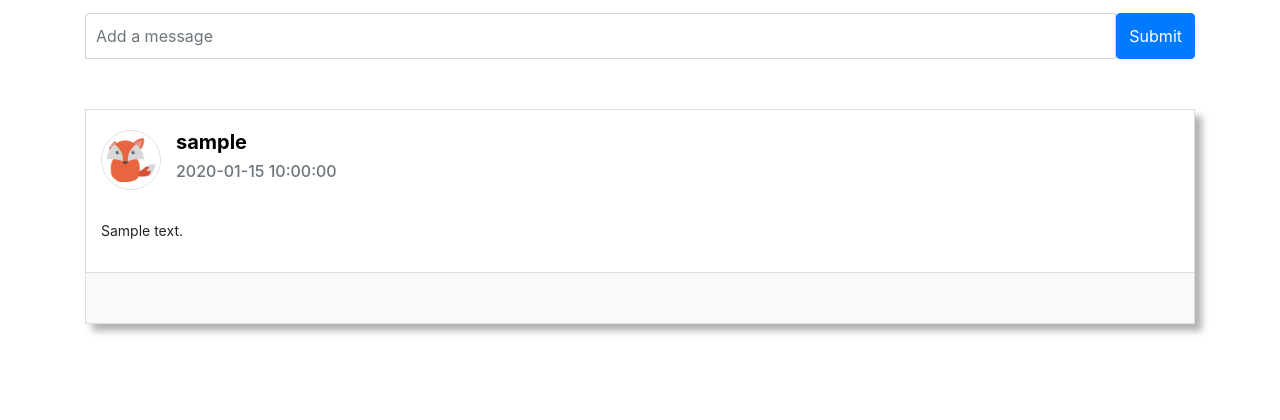
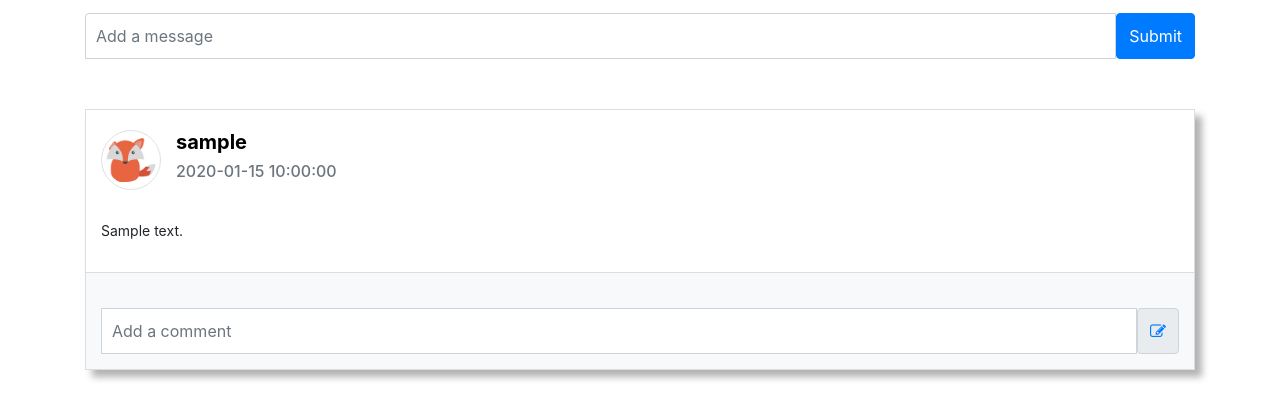
Before and after one commit to drizix/socialnetwork, a PHP site: page /index.php in a window 1280 px wide. Shown: the part 268-688 px from the top of the page. Run offline with PHP 8.4, Linux system fonts and the light colour scheme; the visitor is signed in with stand-in values (Sample User, id 1); tables that the repository leaves empty hold one stand-in row (values such as "Sample post"); some libraries are stand-ins or nearby versions.

Commit message:
Somple comment system

```diff
--- a/controllers/controller.php
+++ b/controllers/controller.php
@@ -61,7 +61,11 @@
     break;
 
   case 'newComment':
-    // code...
+    include "../models/CommentManager.php";
+    if (isset($_SESSION['userId']) && isset($_POST['postId']) && isset($_POST['comment'])) {
+      CreateNewComment($_SESSION['userId'], $_POST['postId'], $_POST['comment']);
+    }
+    header('Location: ?action=display');
     break;
 
   case 'display':
--- a/models/CommentManager.php
+++ b/models/CommentManager.php
@@ -45,3 +45,18 @@
   );
   return $response->fetchAll();
 }
+
+function CreateNewComment($userId, $postId, $comment)
+{
+  global $PDO;
+
+  $data = [
+    'userId' => $userId,
+    'postId' => $postId,
+    'comment' => $comment
+  ];
+
+  $sql = "INSERT INTO comment(user_id, post_id, content) values (:userId, :postId, :comment)";
+  $stmt = $PDO->prepare($sql);
+  $stmt->execute($data);
+}
--- a/views/DisplayPosts.php
+++ b/views/DisplayPosts.php
@@ -126,6 +126,21 @@
                   }
                   ?>
                 </ul>
+                <?php
+                if (isset($_SESSION['userId'])) {
+                ?>
+                  <div class="input-group">
+                    <form class="input-group" method="POST" action="?action=newComment">
+                      <input name="postId" type="hidden" value="<?= $onePost['id'] ?>">
+                      <input name="comment" class="form-control" placeholder="Add a comment" type="text">
+                      <span class="input-group-text">
+                        <a href="#" onclick="$(this).closest('form').submit()"><i class="fa fa-edit"></i></a>
+                      </span>
+                    </form>
+                  </div>
+                <?php
+                }
+                ?>
               </div>
             </div>
         <?php
```
